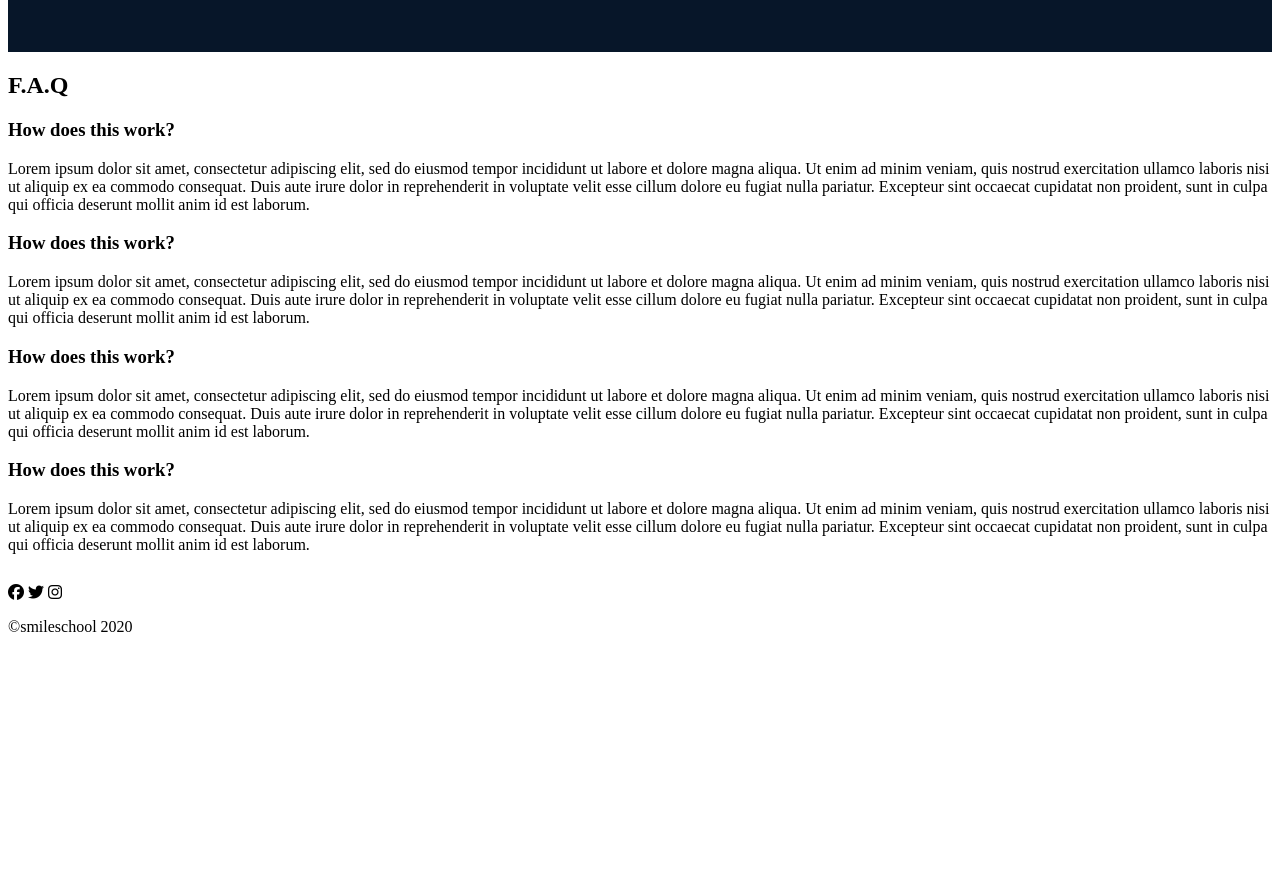
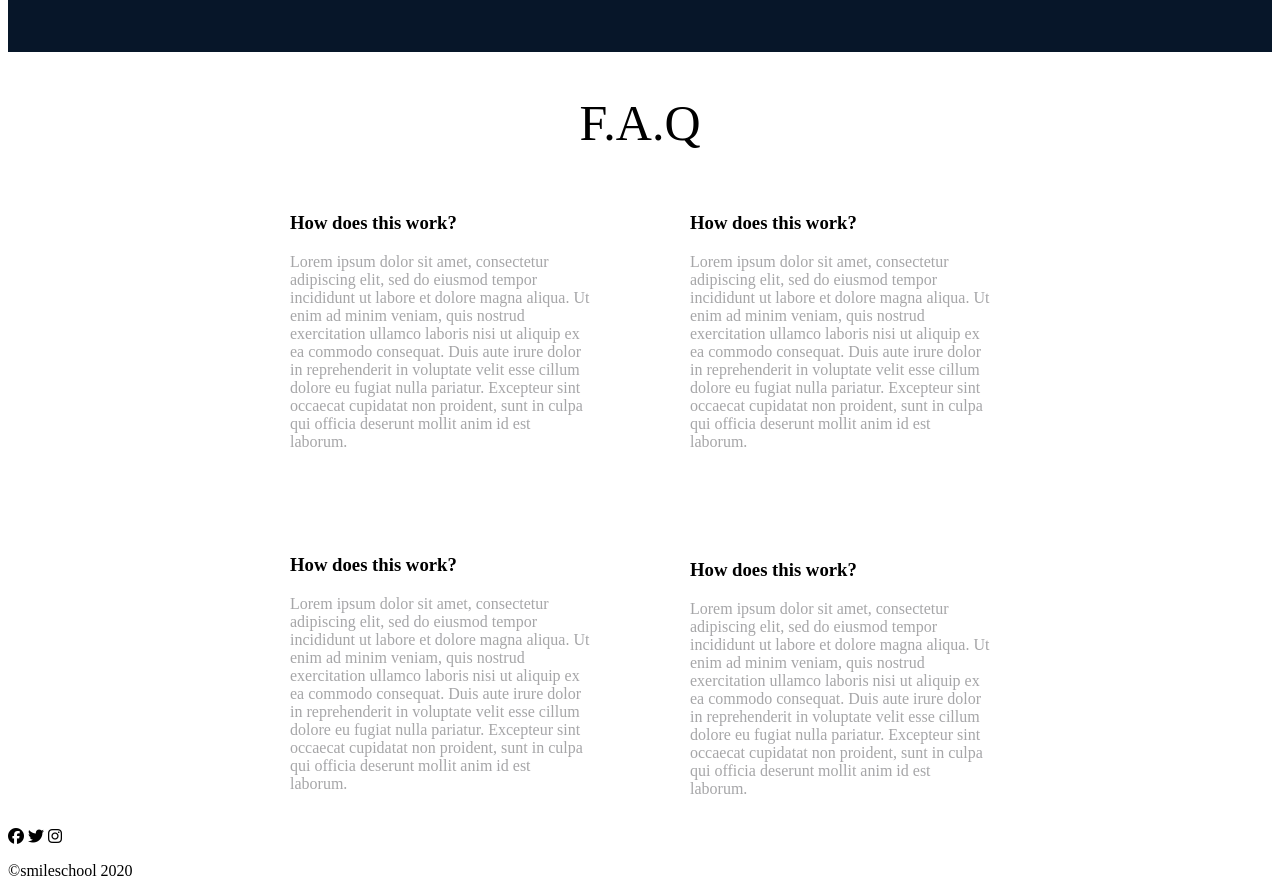
Before and after one commit to optimus-456/alx_html_css, a plain HTML site: page css_advanced/index.html in a window 1280 px wide. Shown: the part 2291-3187 px from the top of the page. Before the commit the page ends 2943 px from the top, so only its background shows below. Drawn offline with Linux system fonts and the light colour scheme.

Commit message:
Made Some changes and added the next section

```diff
--- a/css_advanced/index.html
+++ b/css_advanced/index.html
@@ -72,8 +72,8 @@
         </div>
         <div>
           <blockquote style="padding-left: 0px;color: white; ">
-            Those tutorials are concise and go straight to the point. I can’t
-            think of a better place to learn smiling. And it’s so fun!
+            Those tutorials are concise and go straight to the point. I cant
+            think of a better place to learn smiling. And its so fun!
           </blockquote>
           <div style="padding-left: 40px; margin-top: 50px;">
             <h3 style="color: white;">Person name</h3>
@@ -162,7 +162,7 @@
       <section>
         <div class="fourth-section">
           <div>
-            <h2 style="text-align: center;padding-top: 40px; font-size: 35px; color: white; font-weight: 50;5"><span style="color: blueviolet;">Free </span>membership</h2>
+            <h2 style="text-align: center;padding-top: 40px; font-size: 35px; color: white; "><span style="color: blueviolet;">Free </span>membership</h2>
          </div>
          <div class="fourth-section2">
             <div class="lorem-con">
@@ -190,26 +190,14 @@
         </div>
       </section>
       <section>
-        <h2>F.A.Q</h2>
+        <h2 style="font-size: 50px;font-weight: lighter; text-align: center;" >F.A.Q</h2>
         <div>
-          <div>
+          <div class="first-row">
+            <div class="boxes">
               <div>
                 <h3>How does this work?</h3>
               </div>
-            <div>
-              Lorem ipsum dolor sit amet, consectetur adipiscing elit, sed do
-              eiusmod tempor incididunt ut labore et dolore magna aliqua. Ut
-              enim ad minim veniam, quis nostrud exercitation ullamco laboris
-              nisi ut aliquip ex ea commodo consequat. Duis aute irure dolor in
-              reprehenderit in voluptate velit esse cillum dolore eu fugiat
-              nulla pariatur. Excepteur sint occaecat cupidatat non proident,
-              sunt in culpa qui officia deserunt mollit anim id est laborum.
-            </div>
-
-            <div>
-              <h3>How does this work?</h3>
-            </div>
-            <div>
+              <div class="paragraph">
                 Lorem ipsum dolor sit amet, consectetur adipiscing elit, sed do
                 eiusmod tempor incididunt ut labore et dolore magna aliqua. Ut
                 enim ad minim veniam, quis nostrud exercitation ullamco laboris
@@ -219,11 +207,12 @@
                 sunt in culpa qui officia deserunt mollit anim id est laborum.
               </div>
             </div>
-          <div>
+
+            <div style="margin-left: 100px;" class="boxes">
               <div>
                 <h3>How does this work?</h3>
               </div>
-            <div>
+              <div  class="paragraph">
                 Lorem ipsum dolor sit amet, consectetur adipiscing elit, sed do
                 eiusmod tempor incididunt ut labore et dolore magna aliqua. Ut
                 enim ad minim veniam, quis nostrud exercitation ullamco laboris
@@ -232,10 +221,14 @@
                 nulla pariatur. Excepteur sint occaecat cupidatat non proident,
                 sunt in culpa qui officia deserunt mollit anim id est laborum.
               </div>
+            </div>
+          </div>
+          <div style="margin-top: 80px;" class="second-row">
+            <div class="boxes">
               <div>
                 <h3>How does this work?</h3>
               </div>
-            <div>
+              <div  class="paragraph">
                 Lorem ipsum dolor sit amet, consectetur adipiscing elit, sed do
                 eiusmod tempor incididunt ut labore et dolore magna aliqua. Ut
                 enim ad minim veniam, quis nostrud exercitation ullamco laboris
@@ -243,6 +236,21 @@
                 reprehenderit in voluptate velit esse cillum dolore eu fugiat
                 nulla pariatur. Excepteur sint occaecat cupidatat non proident,
                 sunt in culpa qui officia deserunt mollit anim id est laborum.
+              </div>
+            </div>
+            <div style="margin-left: 100px; margin-top: 10px;" class="boxes">
+              <div>
+                <h3>How does this work?</h3>
+              </div>
+              <div  class="paragraph">
+                Lorem ipsum dolor sit amet, consectetur adipiscing elit, sed do
+                eiusmod tempor incididunt ut labore et dolore magna aliqua. Ut
+                enim ad minim veniam, quis nostrud exercitation ullamco laboris
+                nisi ut aliquip ex ea commodo consequat. Duis aute irure dolor in
+                reprehenderit in voluptate velit esse cillum dolore eu fugiat
+                nulla pariatur. Excepteur sint occaecat cupidatat non proident,
+                sunt in culpa qui officia deserunt mollit anim id est laborum.
+              </div>
             </div>
           </div>
         </div>
--- a/css_advanced/style.css
+++ b/css_advanced/style.css
@@ -180,3 +180,19 @@ div > span {
   margin-right: 80px;
   line-height: 2;
 }
+.first-row {
+  display: flex;
+  justify-content: center;
+  align-items: center;
+}
+.second-row {
+  display: flex;
+  justify-content: center;
+  align-items: center;
+}
+.boxes {
+  width: 300px;
+}
+.paragraph {
+  color: #a6a6a8;
+}
```
Lines whose indentation alone changed are shown as unchanged.
